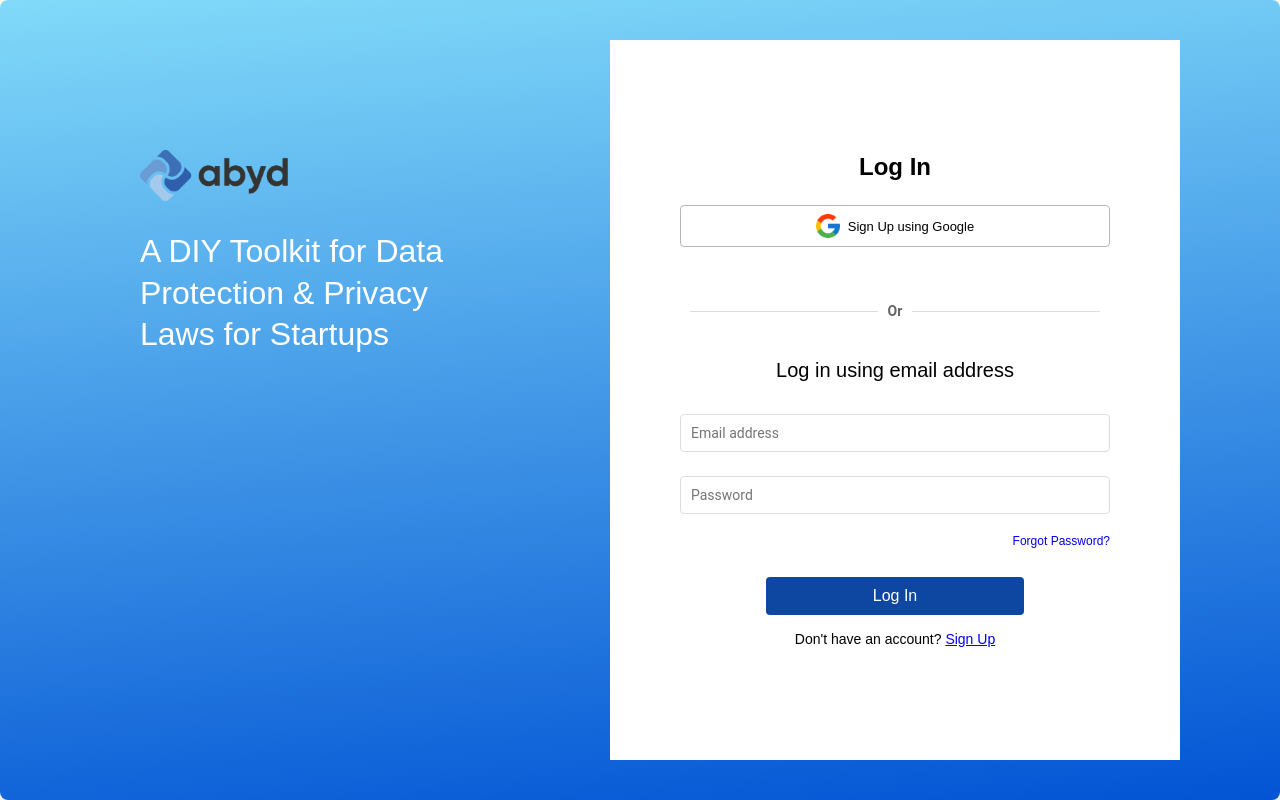
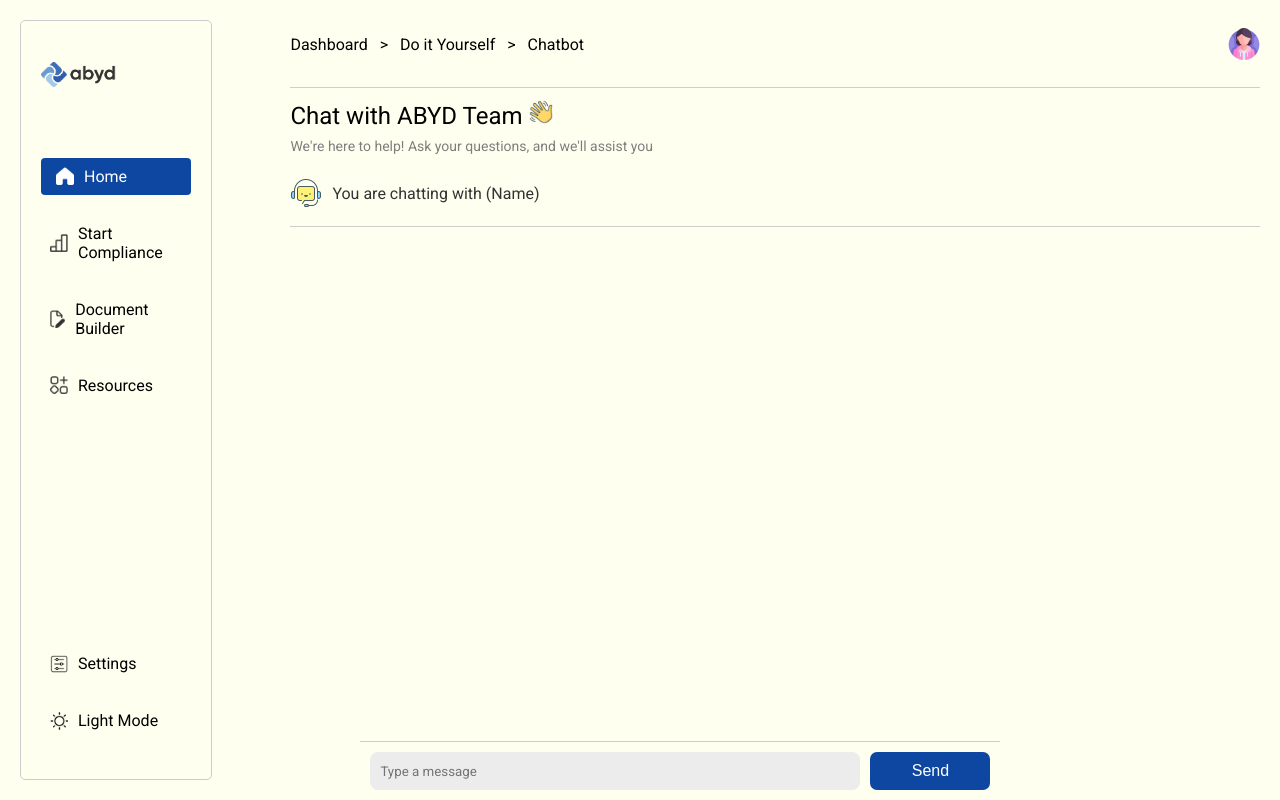
Before and after one commit to arkrajkundu/abyd-frontend-mvp, a React (Vite) app: page /chatbot in a window 1280 px wide. Before the commit this address led to /login. Built offline with nearby package versions, Linux system fonts and the light colour scheme.

Commit message:
ChatbotUpdate

```diff
--- a/index.html
+++ b/index.html
@@ -4,6 +4,8 @@
     <meta charset="UTF-8" />
     <link rel="icon" type="image/svg+xml" href="/vite.svg" />
     <meta name="viewport" content="width=device-width, initial-scale=1.0" />
+    <link href='https://unpkg.com/boxicons@2.1.4/css/boxicons.min.css' rel='stylesheet'>
+    <link rel="stylesheet" href="https://unicons.iconscout.com/release/v4.0.8/css/line.css">
     <title>Abyd MVP</title>
   </head>
   <body>
--- a/src/App.jsx
+++ b/src/App.jsx
@@ -10,6 +10,7 @@ import { useEffect, useState } from 'react';
 import AIDocBuilder from './pages/AIDocBuilder';
 import OnboardingQuestions from './components/OnboardingQuestions';
 import LandingPage from './pages/LandingPage';
+import Chatbot from './components/Chatbot';
 
 function App() {
   const [isAuthenticated, setIsAuthenticated] = useState(false);
@@ -46,8 +47,7 @@ function App() {
     <>
       <Routes>
         <Route path="/" element={<Home />} />
-        {/* <Route path='/chatbot' element={<Chatbot />} /> */}
-        <Route path='/chatbot' element={isAuthenticated ? <Chatbot /> : <Navigate to="/login" />} />
+        {/* <Route path='/chatbot' element={isAuthenticated ? <Chatbot /> : <Navigate to="/login" />} /> */}
         <Route path="/login" element={isAuthenticated ? <Navigate to="/dashboard" /> : <Login />} />
         {/* <Route path="/report" element={isAuthenticated ? <ReportPage /> : <Navigate to="/login" />} /> */}
         <Route path="/dashboard" element={isAuthenticated ? <Dashboard /> : <Navigate to="/login" />} />
@@ -58,6 +58,7 @@ function App() {
         <Route path="*" element={<Navigate to="/login" />} />
         <Route path='/onboarding' element={<OnboardingQuestions />} />
         <Route path='home' element={<LandingPage />} />
+        <Route path='/chatbot' element={<Chatbot />} />
       </Routes>
     </>
   );
--- a/src/components/Chatbox.jsx
+++ b/src/components/Chatbox.jsx
@@ -19,8 +19,8 @@ const Chatbox = () => {
   const params = new URLSearchParams(window.location.search);
   const emailParam = params.get("email");
   const usernameParam = params.get("username");
-  console.log(emailParam);
-  console.log(usernameParam);
+  // console.log(emailParam);
+  // console.log(usernameParam);
   const sendEmail = async () => {
     try {
       if (!form.current) {
```
Also changed, not shown: 2 other files (tests, documents, lock files or other folders).
